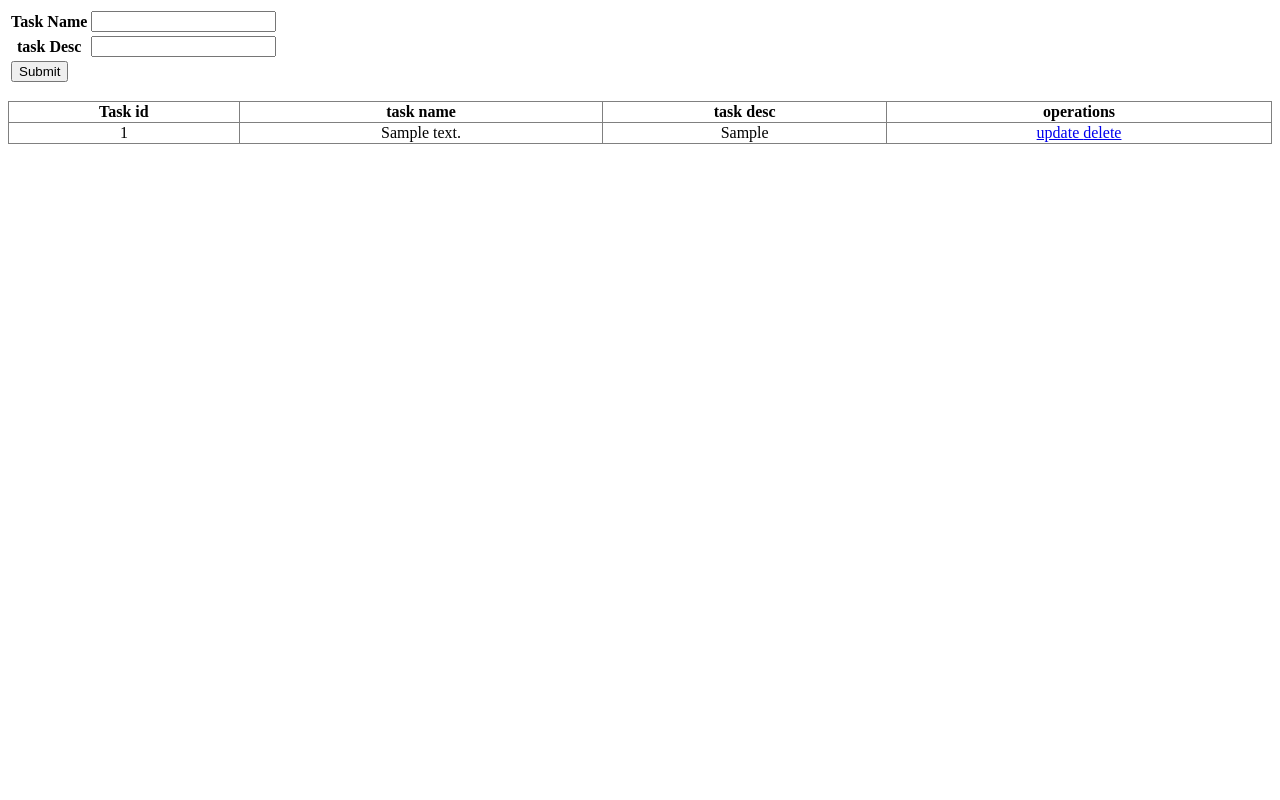
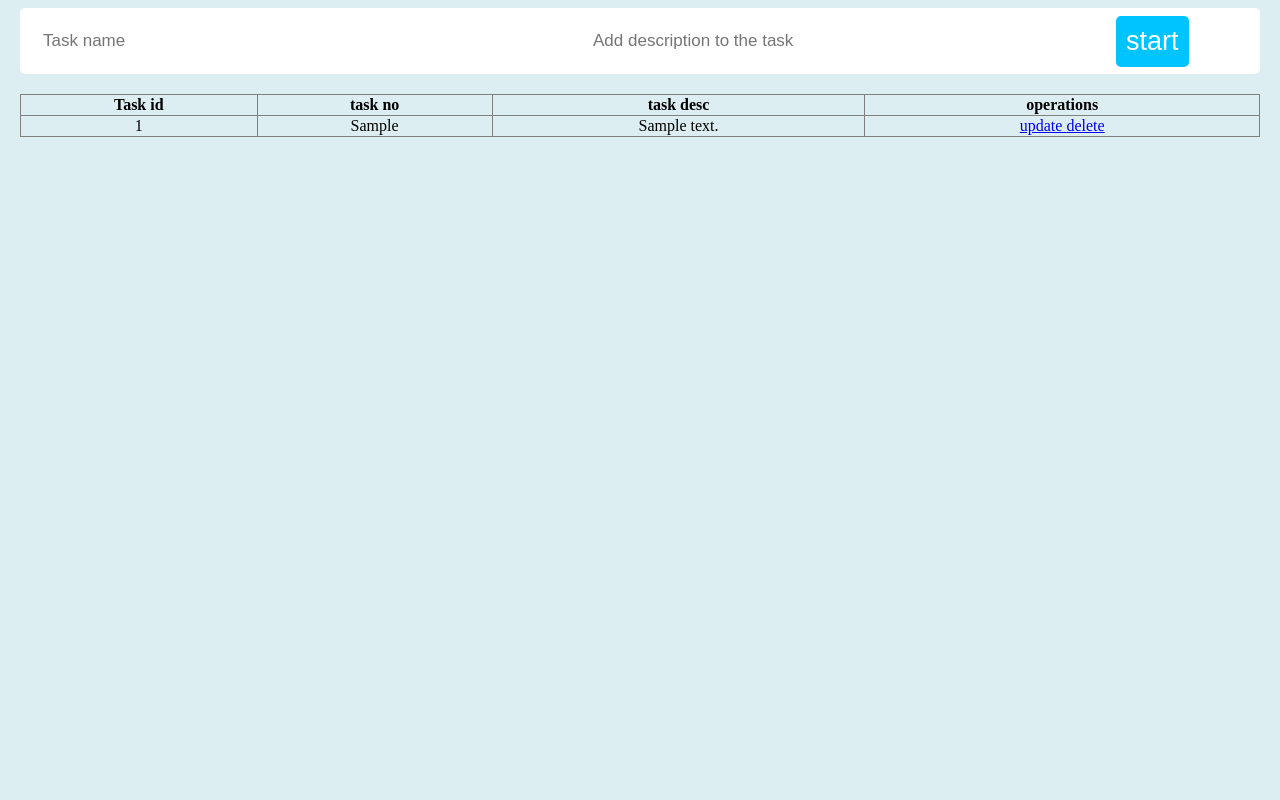
Before and after one commit to Qiugu-He/ClockifyClone, a Django app: template templates/task/index.html in a window 1280 px wide. Run offline with Django 3.2, Linux system fonts and the light colour scheme; the template is opened without the code that fills it: values that come from a table or form of the project are taken from there, others are empty; tables that the repository leaves empty hold one stand-in row (values such as "Sample post").

Commit message:
Updated layout for home page, added styles for task creation bar

```diff
--- a/ClockifyClone/settings.py
+++ b/ClockifyClone/settings.py
@@ -122,5 +122,5 @@ USE_TZ = True
 
 # Static files (CSS, JavaScript, Images)
 # https://docs.djangoproject.com/en/3.1/howto/static-files/
-
 STATIC_URL = '/static/'
+STATICFILES_DIRS = [os.path.join(BASE_DIR, 'static')]
--- /dev/null
+++ b/static/css/index.css
@@ -0,0 +1,45 @@
+body{
+    background-color: #DCEEF2;
+    margin-right: auto;
+    margin-left:  auto;
+    max-width: 1240px;
+    padding-right: 10px;
+    padding-left:  10px;
+}
+
+.taskbar {
+    overflow: hidden;
+    background-color: white;
+    border-radius: 5px;
+    margin-bottom: 20px;
+}
+
+.taskbar .taskbar-container {
+  float: left;
+}
+
+.taskbar input{
+    margin: 8px;
+    padding:15px;
+    font-size: 17px;
+    border: none;
+    width: 500px;
+    border-radius: 5px;
+}
+
+.taskbar .taskbar-container button {
+    background-color: #00C4FF;
+    float: right;
+    padding: 10px;
+    margin-top: 8px;
+    margin-right: 16px;
+    font-size: 27px;
+    border: none;
+    color:white;
+    border-radius: 5px;
+    cursor: pointer;
+}
+
+.taskbar .taskbar-container button:hover {
+  background: #418FDE;
+}
--- a/templates/task/index.html
+++ b/templates/task/index.html
@@ -1,41 +1,36 @@
+<!DOCTYPE html>
+{% load static %}
 <html lang="en">
 <head>
     <meta charset="UTF-8">
     <title>tasks list</title>
+     <link rel="stylesheet" type="text/css"  href="{% static 'css/index.css' %}"/>
 </head>
+
 <body>
-
+    <div  class = "taskbar">
+        <div class = "taskbar-container">
             <form method="post" action="../taskmanager/add/">
                 {% csrf_token %}
-    <table>
-        <tr>
-            <th>Task Name</th>
-            <td><input name="task_desc"></td>
-        </tr>
-        <tr>
-            <th>task Desc</th>
-            <td><input name="task_no"/></td>
-        </tr>
-        <tr>
-            <td colspan="2">
-                <input type="submit"/>
-            </td>
-        </tr>
-    </table>
+                <input name="task_no" placeholder="Task name"/>
+                <input name="task_desc" placeholder="Add description to the task"/>
+                <button type="submit">start</button>
             </form>
+        </div>
+    </div>
 
     <table border="1px" width="100%" style="border-collapse: collapse;">
         <tr>
             <th>Task id</th>
-        <th>task name</th>
+            <th>task no</th>
             <th>task desc</th>
             <th>operations</th>
         </tr>
         {% for task in tasks %}
             <tr>
                 <td align="center">{{ forloop.counter }} </td>
+                <td align="center">{{ task.task_no }} </td>
                 <td align="center">{{ task.task_desc }} </td>
-            <td align="center">{{ task.task_no }} </td>
 
                 <td align="center">
                      <a href="../taskmanager/edit/?id={{ task.id }}">
```
Also changed, not shown: taskmanager/models.py (line endings or trailing spaces). Lines whose indentation alone changed are shown as unchanged.
